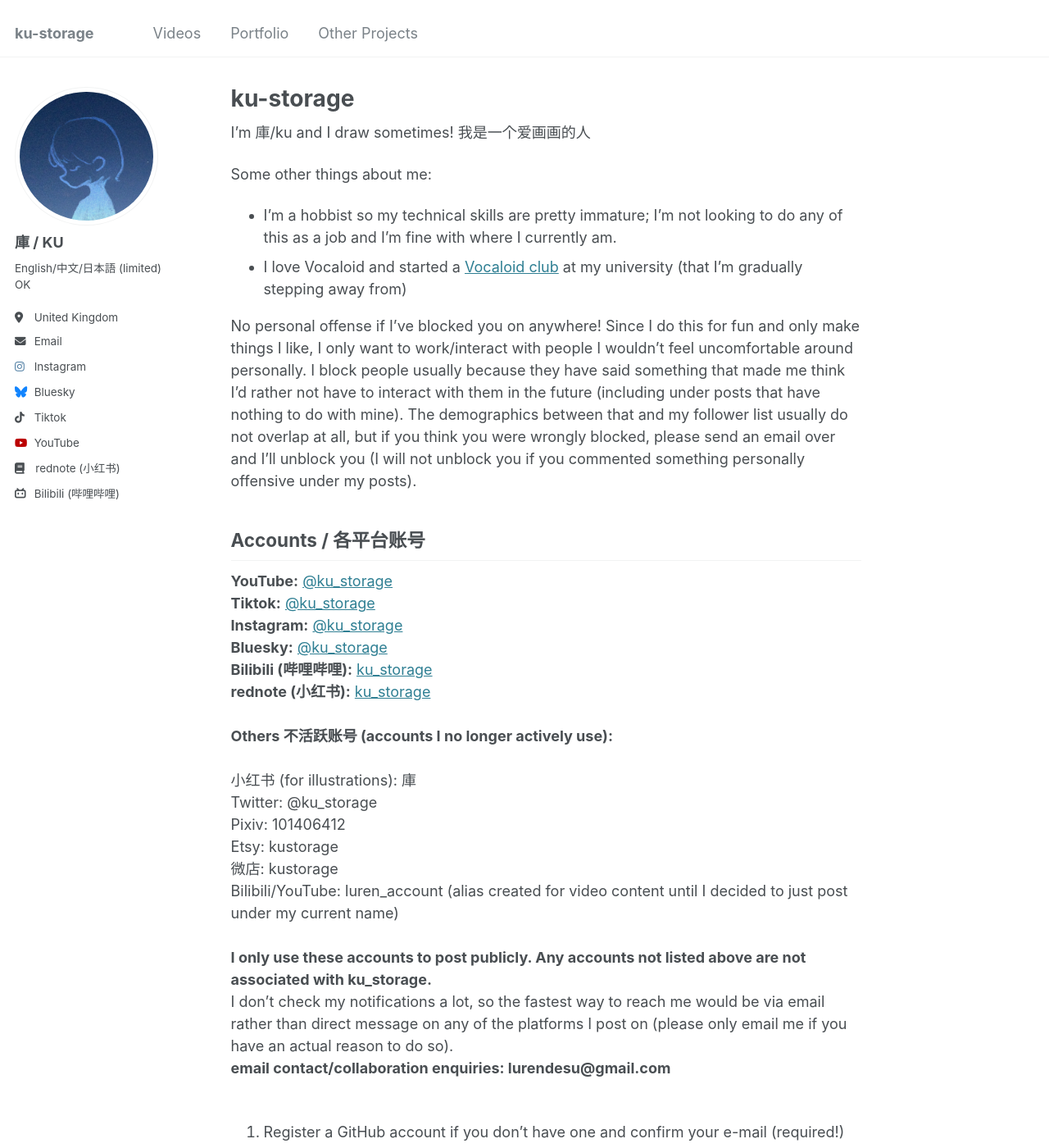
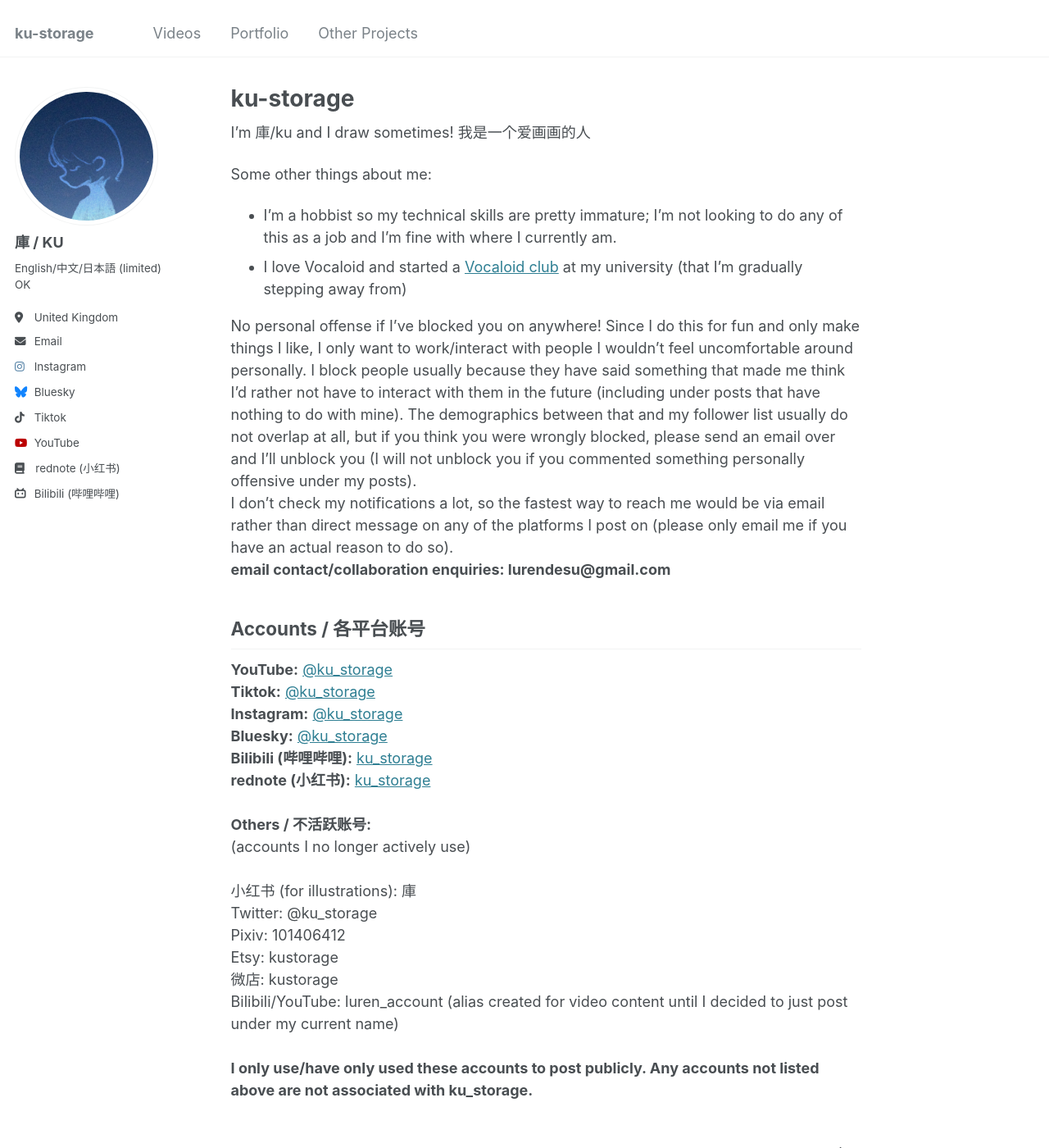
Before and after one commit to ku-storage/ku-storage.github.io, a Jekyll site: the page built from _pages/about.md, in a window 1280 px wide and 1400 px high. Shown: the whole window at 82% size. Built offline with Jekyll 4.4.1, drawn with Linux system fonts in a browser that asks for light colours; some of the changed lines change nothing that is shown.

Commit message:
Update about.md

```diff
--- a/_pages/about.md
+++ b/_pages/about.md
@@ -16,6 +16,8 @@
 No personal offense if I've blocked you on anywhere! Since I do this for fun and only make things I like, I only want to work/interact with people I wouldn't feel uncomfortable around personally.
 I block people usually because they have said something that made me think I’d rather not have to interact with them in the future (including under posts that have nothing to do with mine). The demographics between that and my follower list usually do not overlap at all, but if you think you were wrongly blocked, please send an email over and I’ll unblock you (I will not unblock you if you commented something personally offensive under my posts).
 <br>
+I don't check my notifications a lot, so the fastest way to reach me would be via email rather than direct message on any of the platforms I post on (please only email me if you have an actual reason to do so). <br>
+**email contact/collaboration enquiries: lurendesu@gmail.com**<br>
 
 Accounts / 各平台账号
 ------
@@ -26,16 +28,15 @@
 **Bilibili (哔哩哔哩):** [ku_storage](https://space.bilibili.com/48854063) <br>
 **rednote (小红书):** [ku_storage](https://www.xiaohongshu.com/user/profile/64d762c8000000000100cec3) <br>
 <br>
-**Others 不活跃账号 (accounts I no longer actively use):** <br><br>
+**Others / 不活跃账号:** <br>
+(accounts I no longer actively use)<br><br>
 小红书 (for illustrations): 庫 <br>
 Twitter: @ku_storage <br>
 Pixiv: 101406412 <br>
 Etsy: kustorage <br>
 微店: kustorage <br>
 Bilibili/YouTube: luren_account (alias created for video content until I decided to just post under my current name) <br><br>
-**I only use these accounts to post publicly. Any accounts not listed above are not associated with ku_storage.** <br>
-I don't check my notifications a lot, so the fastest way to reach me would be via email rather than direct message on any of the platforms I post on (please only email me if you have an actual reason to do so). <br>
-**email contact/collaboration enquiries: lurendesu@gmail.com**<br>
+**I only use/have only used these accounts to post publicly. Any accounts not listed above are not associated with ku_storage.** <br>
 <br>
 
 
```
